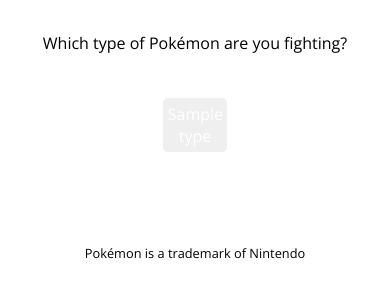
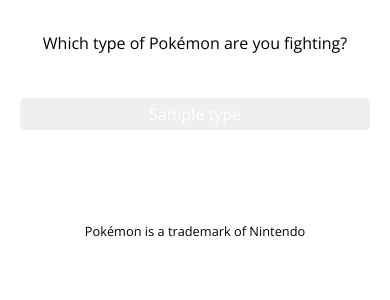
Before and after one commit to Liza-T-XLS/PoketypeHelper, a Symfony app: template templates/main/index.html.twig in a window 390 px wide. Shown: the part 156-456 px from the top of the page. Run offline with Twig, Linux system fonts and the light colour scheme; the template is opened without the code that fills it: most values are stand-ins (such as "Sample title", 1, 10 or a date in 2020); some libraries are stand-ins or nearby versions.

Commit message:
responsive

```diff
--- a/public/css/style.css
+++ b/public/css/style.css
@@ -178,3 +178,20 @@ footer {
     margin-top: 5rem;
     font-size: 0.8rem;
 }
+
+@media (max-width: 425px) {
+
+
+    button {
+        box-sizing: border-box;
+        width: calc(100% - 2.5rem);
+    }
+
+    .active {
+        transform: none;
+    }
+
+    #weaknesses {
+        margin-bottom: 2rem;
+    }
+}
--- a/templates/base.html.twig
+++ b/templates/base.html.twig
@@ -2,6 +2,8 @@
 <html lang="en">
     <head>
         <meta charset="UTF-8">
+        <meta name="viewport" content="width=device-width, initial-scale=1.0">
+        <meta http-equiv="X-UA-Compatible" content="ie=edge">
         <title>{% block title %}Pokétype Helper - Home{% endblock %}</title>
         {% block stylesheets %}
         <link rel="stylesheet" href="{{ asset('css/style.css') }}">
--- a/templates/main/about.html.twig
+++ b/templates/main/about.html.twig
@@ -3,10 +3,11 @@
 {% block body %}
 <div id="about">
     <p>
-    Hello,<br>
+    Hello Fellow Pokémon Trainers,<br><br>
     I built this website for my personal use and for training purposes.<br>
     I wanted something simple to help me choose which Pokémon to use when facing a certain type of Pokémon without having to look through a chart.<br>
-    Therefore, for each selected type, I only put the types of Pokémon which attacks have a x2 modifier. Of course, you can reach a x4 modifier by choosing to use a double-type Pokémon which types are identified as the adversary's weaknesses.
+    Therefore, for each selected type, I only put the types of Pokémon which attacks have a x2 modifier. Of course, you can reach a x4 modifier by choosing to use a double-type Pokémon which types are identified as the adversary's weaknesses.<br><br>
+    Enjoy!
     </p>
 </div>
 {% endblock %}
--- a/templates/main/index.html.twig
+++ b/templates/main/index.html.twig
@@ -2,14 +2,15 @@
 {% block menu_home %}class="current"{% endblock %}
 {% block body %}
 
-<main>
-    <div>
-        <p>Which type of Pokémon are you fighting?</p>
+<main id="main">
+    <p>Which type of Pokémon are you fighting?</p>
+    <div id="types">
+
         {% for type in types %}
             <button class="{{type.name}}" data-type-name="{{type.name}}" data-type-weaknesses="{{type.weaknesses|json_encode|e('html_attr')}}">{{type.name}}</button>
         {% endfor %}
     </div>
-    <div>
+    <div id="weaknesses">
         {% for type in types %}
             <img id="{{type.name}}" src="{{ asset('images/' ~ type.name ~ '.png') }}" alt="{{ type.name }}">
         {% endfor %}
```
Also changed, not shown: public/js/app.js.
